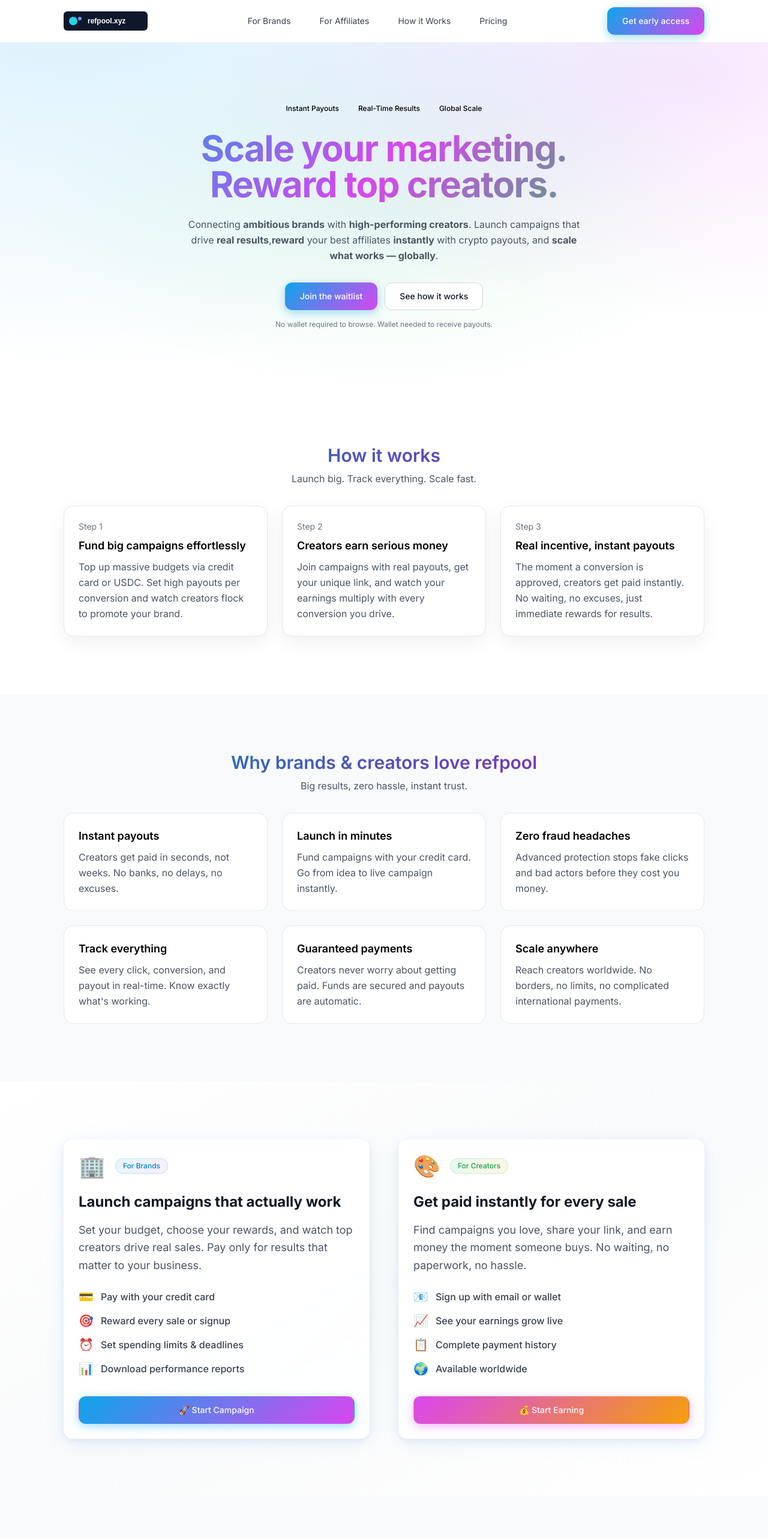
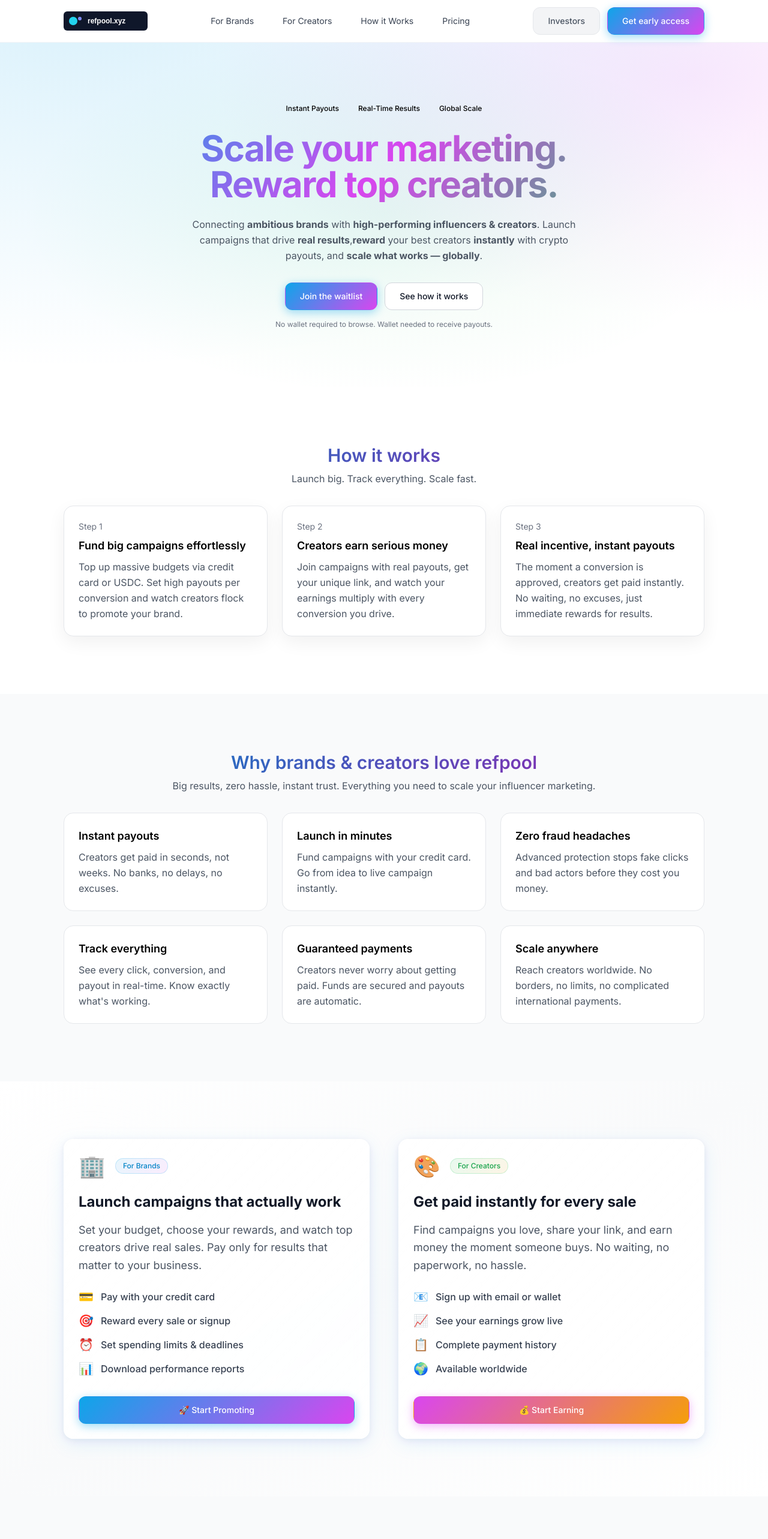
Before and after one commit to mihailistov/refpool-landing, a Next.js app: page / in a window 1280 px wide. Shown: the top 2566 px of the page at 60% size. Built offline with nearby package versions, Linux system fonts and the light colour scheme.

Commit message:
improvements

```diff
--- a/components/Hero.tsx
+++ b/components/Hero.tsx
@@ -9,8 +9,8 @@ export default function Hero() {
         </div>
         <h1 className="h1 mb-6">Scale your marketing.<br/>Reward top creators.</h1>
         <p className="p max-w-2xl mx-auto">
-          Connecting <b>ambitious brands</b> with <b>high-performing creators</b>. Launch campaigns that drive <b>real results</b>,
-          <b>reward</b> your best affiliates <b>instantly</b> with crypto payouts, and <b>scale what works — globally</b>.
+          Connecting <b>ambitious brands</b> with <b>high-performing influencers & creators</b>. Launch campaigns that drive <b>real results</b>,
+          <b>reward</b> your best creators <b>instantly</b> with crypto payouts, and <b>scale what works — globally</b>.
         </p>
         <div className="mt-8 flex flex-col sm:flex-row gap-3 justify-center">
           <a href="#waitlist" className="btn btn-primary">Join the waitlist</a>
--- a/components/Nav.tsx
+++ b/components/Nav.tsx
@@ -13,15 +13,15 @@ export default function Nav() {
         {/* Navigation */}
         <nav className="hidden md:flex flex-1 justify-center items-center gap-x-12 text-sm">
           <a href="#merchants" className="nav-link">For Brands</a>
-          <a href="#affiliates" className="nav-link">For Affiliates</a>
+          <a href="#affiliates" className="nav-link">For Creators</a>
           <a href="#how" className="nav-link">How it Works</a>
           <a href="#pricing" className="nav-link">Pricing</a>
         </nav>
 
         {/* Call-to-action Buttons */}
         <div className="flex flex-row sm:flex-row gap-2 sm:gap-3 shrink-0">
-          {/* <a href="#waitlist" className="btn btn-secondary w-full sm:w-auto text-center">Waitlist</a> */}
-          <a href="#cta" className="btn btn-primary w-full sm:w-auto text-center">Get early access</a>
+          <Link href="/investors" className="btn bg-gray-100 text-gray-600 border-gray-200 hover:bg-gray-200 w-full sm:w-auto text-center !text-xs !px-3 !py-1.5 sm:!text-sm sm:!px-6 sm:!py-3">Investors</Link>
+          <a href="#cta" className="btn btn-primary w-full sm:w-auto text-center !text-xs !px-3 !py-1.5 sm:!text-sm sm:!px-6 sm:!py-3">Get early access</a>
         </div>
       </div>
     </header>
--- a/components/Splits.tsx
+++ b/components/Splits.tsx
@@ -202,7 +202,7 @@ export default function Splits() {
                       whileTap={{ scale: 0.98 }}
                       transition={{ type: "spring", stiffness: 400, damping: 10 }}
                     >
-                      {feature.type === 'brands' ? '🚀 Start Campaign' : '💰 Start Earning'}
+                      {feature.type === 'brands' ? '🚀 Start Promoting' : '💰 Start Earning'}
                     </motion.a>
                   </div>
                 </div>
--- a/components/ValueProps.tsx
+++ b/components/ValueProps.tsx
@@ -11,7 +11,7 @@ export default function ValueProps() {
     <section className="section bg-gray-50">
       <div className="mx-auto container-tight px-4">
         <h2 className="h2 mb-2 text-center">Why brands & creators love refpool</h2>
-        <p className="p mb-8 text-center">Big results, zero hassle, instant trust.</p>
+        <p className="p mb-8 text-center">Big results, zero hassle, instant trust. Everything you need to scale your influencer marketing.</p>
         <div className="grid md:grid-cols-3 gap-6">
           {items.map((it, i) => (
             <div key={i} className="card">
--- a/components/Waitlist.tsx
+++ b/components/Waitlist.tsx
@@ -158,7 +158,7 @@ export default function Waitlist() {
                   className="w-full border-2 border-gray-200 rounded-xl px-4 py-3 focus:border-primary-500 focus:ring-2 focus:ring-primary-200 transition-all duration-300 bg-white"
                   required
                 >
-                  <option value="affiliate">🎨 Affiliate / Creator</option>
+                  <option value="creator">🎨 Creator / Influencer</option>
                   <option value="merchant">🏢 Brand / Merchant</option>
                   <option value="other">🤔 Other</option>
                 </select>
--- a/package.json
+++ b/package.json
@@ -1,5 +1,5 @@
 {
-  "name": "crypto-affiliate-landing",
+  "name": "crypto-creator-landing",
   "private": true,
   "version": "0.1.0",
   "scripts": {
--- a/pages/_app.tsx
+++ b/pages/_app.tsx
@@ -9,18 +9,18 @@ export default function MyApp({ Component, pageProps }: AppProps) {
         <meta charSet="utf-8" />
         <meta name="viewport" content="width=device-width, initial-scale=1" />
         <link rel="icon" href="/favicon.svg" type="image/svg+xml" />
-        <title>refpool.xyz — Scale Your Marketing, Reward Top Creators</title>
+        <title>refpool.xyz — Scale Your Marketing, Reward Top Influencers</title>
         <meta
           name="description"
-          content="Launch campaigns that drive real results. Reward your best affiliates instantly with crypto payouts. Scale what works globally."
+          content="Launch campaigns that drive real results. Reward your best influencers instantly with crypto payouts. Scale what works globally."
         />
-        <meta property="og:title" content="refpool.xyz — Scale Your Marketing, Reward Top Creators" />
-        <meta property="og:description" content="Launch campaigns that drive real results. Reward affiliates instantly with crypto payouts." />
+        <meta property="og:title" content="refpool.xyz — Scale Your Marketing, Reward Top Influencers" />
+        <meta property="og:description" content="Launch campaigns that drive real results. Reward influencers instantly with crypto payouts." />
         <meta property="og:type" content="website" />
         <meta property="og:image" content="/logo.svg" />
         <meta name="twitter:card" content="summary_large_image" />
-        <meta name="twitter:title" content="refpool.xyz — Scale Your Marketing, Reward Top Creators" />
-        <meta name="twitter:description" content="Launch campaigns that drive real results. Reward affiliates instantly with crypto payouts." />
+        <meta name="twitter:title" content="refpool.xyz — Scale Your Marketing, Reward Top Influencers" />
+        <meta name="twitter:description" content="Launch campaigns that drive real results. Reward influencers instantly with crypto payouts." />
         <meta name="twitter:image" content="/logo.svg" />
         {/* Analytics (replace with your own) */}
         {/* <script defer data-domain="yourdomain.com" src="https://plausible.io/js/script.js"></script> */}
--- a/pages/investors.tsx
+++ b/pages/investors.tsx
@@ -15,7 +15,7 @@ export default function Investors() {
         <section className="section gradient">
           <div className="mx-auto container-tight px-4 text-center">
             <div className="badge mb-6">Pre-Seed Investment Opportunity</div>
-            <h1 className="h1 mb-6">$50k for 1% equity<br/>in the future of affiliate marketing</h1>
+            <h1 className="h1 mb-6" style={{ lineHeight: '1.2' }}>$50k for 1% equity<br/>in the future of a $12B industry</h1>
             <p className="p max-w-2xl mx-auto mb-8">
               refpool is disrupting the $12B affiliate marketing industry with instant crypto payouts,
               zero-fraud protection, and global scale. Join us in building the infrastructure that powers
```
Also changed, not shown: 1 other file (tests, documents, lock files or other folders).
